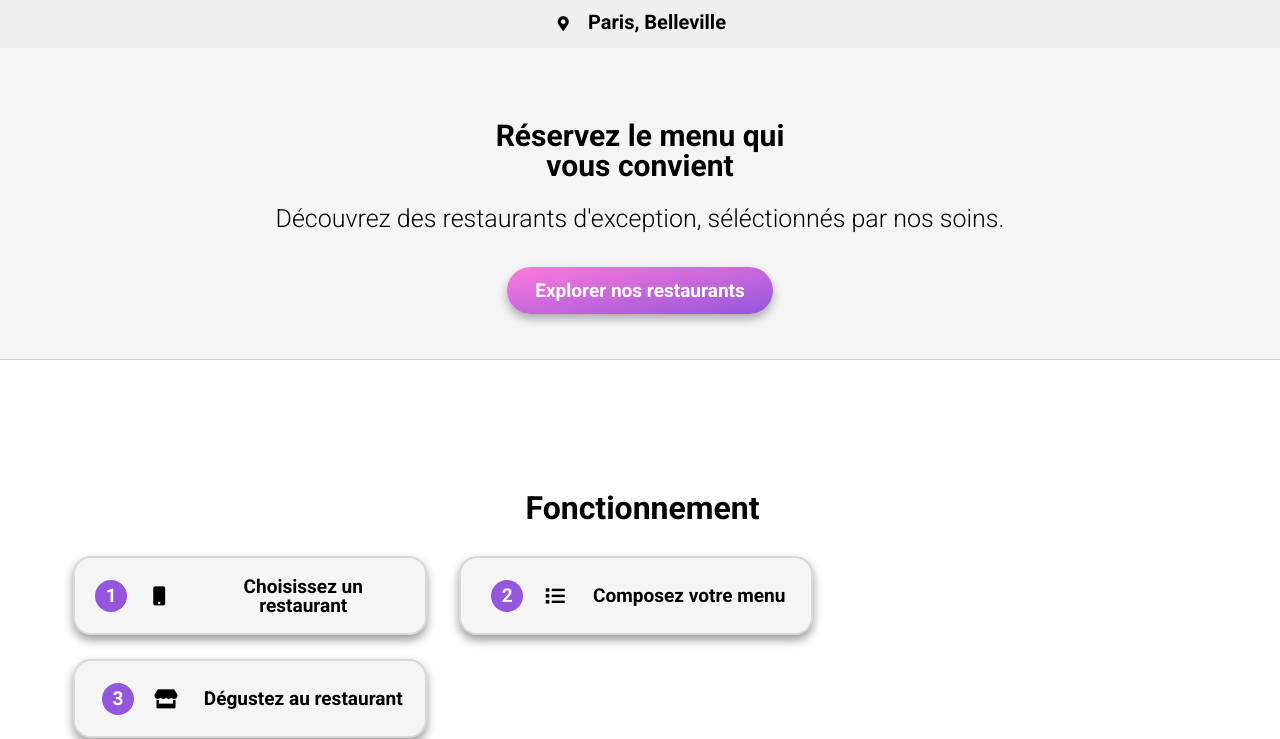
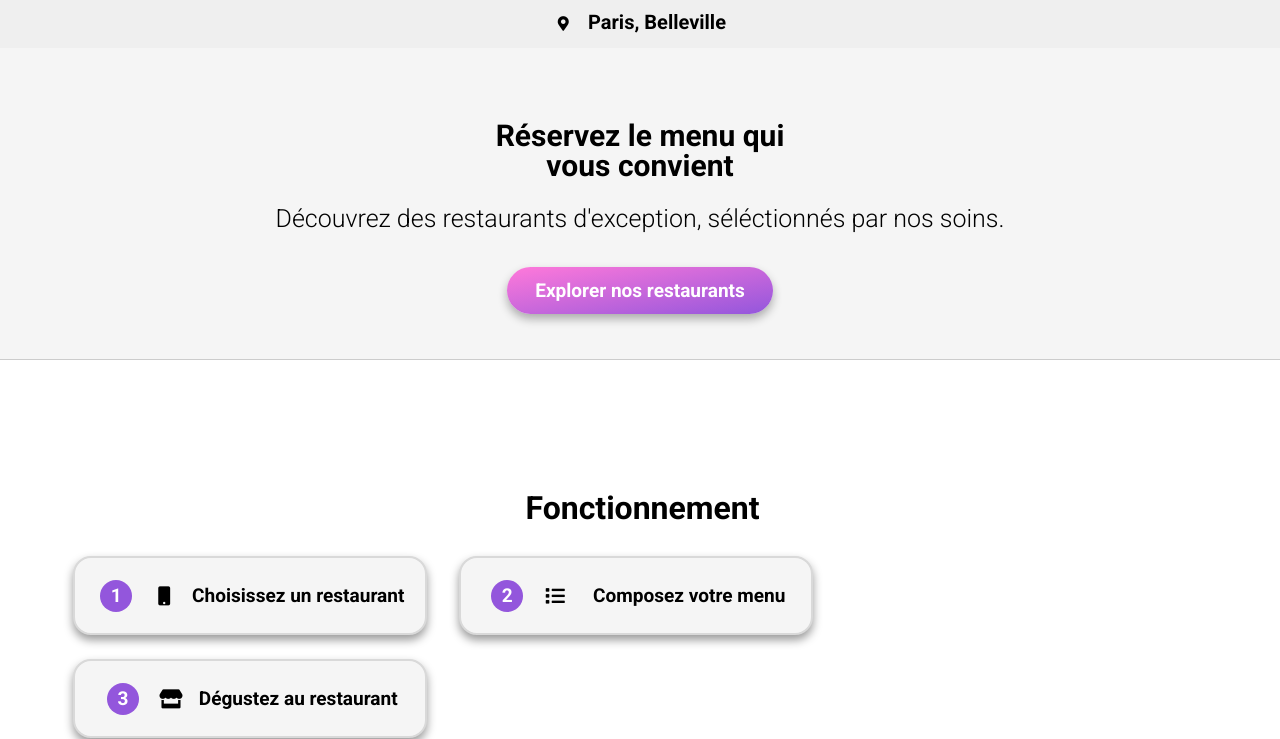
Before and after one commit to Harry66750/ProjetOhmyfood, a plain HTML site: page index.html in a window 1280 px wide. Shown: the part 67-806 px from the top of the page. Drawn offline with Linux system fonts and the light colour scheme; a web font is replaced by a local one.

Commit message:
Add files via upload

```diff
--- a/index.html
+++ b/index.html
@@ -44,7 +44,7 @@
         <div class="restaurant_icon"><span style="color:white;">1</span>
         </div>
         <i class="fas fa-mobile searchFiltersFilterTitle"></i>
-        <span style="padding-left:10px;" class="restaurant_title">Choisissez un restaurant</span>
+        <span class="restaurant_title">Choisissez un restaurant</span>
         </div>
         <div class="btn_restaurant_filter">
         <div class="restaurant_icon"><span style="color:white;">2</span>
@@ -56,7 +56,7 @@
         <div class="restaurant_icon"><span style="color:white;">3</span>
         </div>
         <i class="fas fa-store searchFiltersFilterTitle"></i>
-        <span style="padding-left:10px;" class="restaurant_title">Dégustez au restaurant</span>
+        <span class="restaurant_title">Dégustez au restaurant</span>
         </div>
     </header>
     </section>
```
